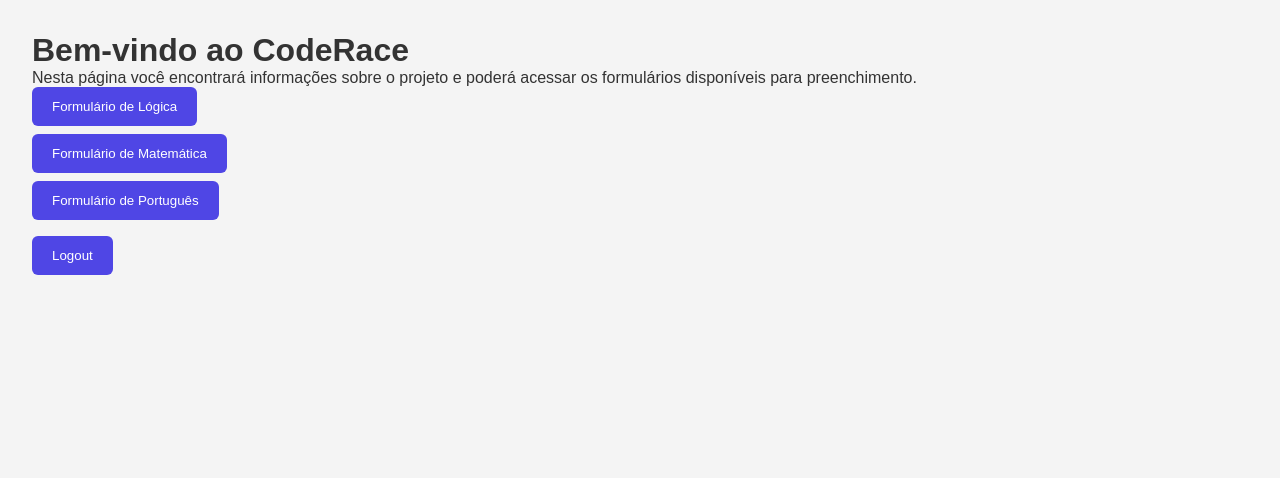
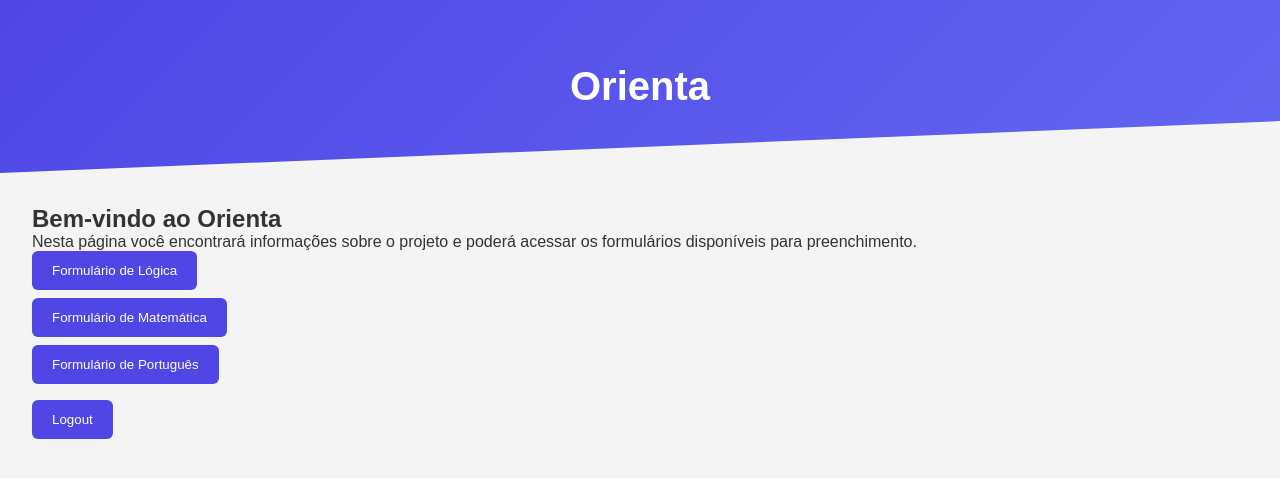
Before and after one commit to VitorSchumacher/21-tiao-e-bastiao, a React (Vite) app: page /home in a window 1280 px wide. Shown: the top 478 px of the page. Built offline with nearby package versions, Linux system fonts and the light colour scheme; sample sign-in values are in the browser's storage.

Commit message:
Add diagonal banner to home page

```diff
--- a/src/pages/Home.jsx
+++ b/src/pages/Home.jsx
@@ -1,14 +1,36 @@
 import React from "react";
+import styled from "styled-components";
 import Button from "../components/Button";
 import LogoutButton from "../components/LogoutButton";
 import { useNavigate } from "react-router-dom";
+
+const Container = styled.div`
+  padding: 2rem;
+`;
+
+const Banner = styled.div`
+  background: linear-gradient(135deg, #4f46e5, #6366f1);
+  color: #fff;
+  padding: 4rem 2rem;
+  text-align: center;
+  clip-path: polygon(0 0, 100% 0, 100% 70%, 0 100%);
+  margin: -2rem -2rem 2rem;
+`;
+
+const Title = styled.h1`
+  font-size: 2.5rem;
+  margin: 0;
+`;
 
 const Home = () => {
   const navigate = useNavigate();
 
   return (
-    <div style={{ padding: "2rem" }}>
-      <h1>Bem-vindo ao CodeRace</h1>
+    <Container>
+      <Banner>
+        <Title>Orienta</Title>
+      </Banner>
+      <h2>Bem-vindo ao Orienta</h2>
       <p>
         Nesta página você encontrará informações sobre o projeto e poderá
         acessar os formulários disponíveis para preenchimento.
@@ -29,7 +51,7 @@
       <div style={{ marginTop: "1rem" }}>
         <LogoutButton />
       </div>
-    </div>
+    </Container>
   );
 };
 
```
